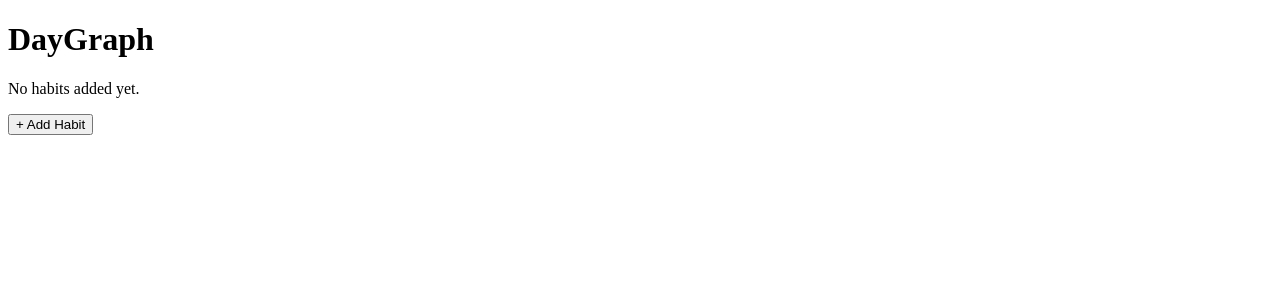
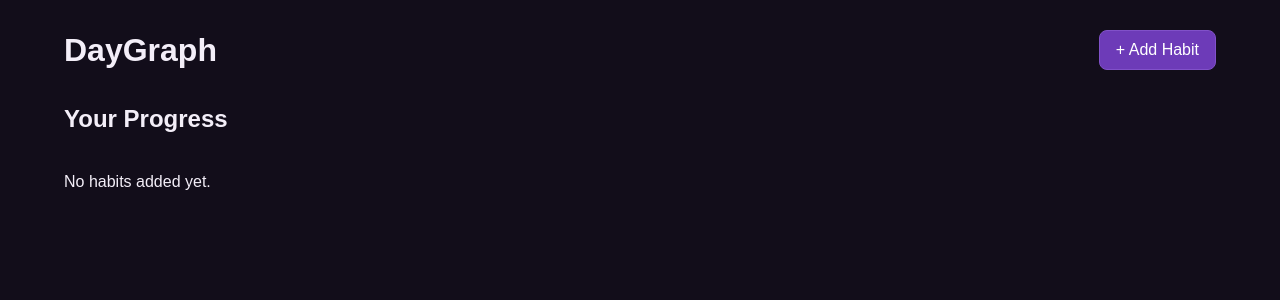
Before and after one commit to AmaanCoder786/DayGraph, a Flask app: page / in a window 1280 px wide. Shown: the top 300 px of the page. Run offline with Flask 3, Linux system fonts and the light colour scheme; data that the repository does not hold is empty.

Commit message:
Create dark purrple dashboard layout

```diff
--- /dev/null
+++ b/static/css/style.css
@@ -0,0 +1,93 @@
+body {
+    margin: 0;
+    font-family: Arial, sans-serif;
+    background: #120d1a;
+    color: #f3eef8;
+}
+
+.dashboard {
+    width: 90%;
+    max-width: 1200px;
+    margin: 40px auto;
+}
+
+.habit-grid {
+    display: grid;
+    grid-template-columns: repeat(2, 1fr);
+    gap: 20px;
+}
+
+.habit-card {
+    background: #1d1529;
+    border: 1px solid #332343;
+    border-radius: 14px;
+    padding: 20px;
+    box-shadow: 0 2px 8px rgba(0, 0, 0, 0.25);
+    transition: transform 0.2s ease, box-shadow 0.2s ease;
+}
+
+.habit-card:hover {
+    transform: translateY(-3px);
+    box-shadow: 0 5px 15px rgba(0, 0, 0, 0.4);
+}
+
+.habit-card a {
+    text-decoration: none;
+    color: inherit;
+}
+
+.habit-card h2 {
+    margin-top: 0;
+    margin-bottom: 15px;
+}
+
+.chart-container {
+    width: 100%;
+    height: 250px;
+}
+
+.dashboard-header {
+    width: 90%;
+    max-width: 1200px;
+    margin: 30px auto 0;
+    display: flex;
+    justify-content: space-between;
+    align-items: center;
+}
+
+.dashboard-header h1 {
+    margin: 0;
+}
+
+.add-habit-button {
+    text-decoration: none;
+    padding: 10px 16px;
+    border-radius: 8px;
+    background: #6d3bb8;
+    color: #ffffff;
+    border: 1px solid #8151c9;
+    transition: background 0.2s ease, transform 0.2s ease;
+}
+
+.add-habit-button:hover {
+    background: #8151c9;
+    transform: translateY(-2px);
+}
+
+.progress-title {
+    width: 90%;
+    max-width: 1200px;
+    margin: 35px auto 20px;
+}
+
+@media (max-width: 700px) {
+    .habit-grid {
+        grid-template-columns: 1fr;
+    }
+
+    .dashboard-header {
+        flex-direction: column;
+        align-items: flex-start;
+        gap: 15px;
+    }
+}
--- a/templates/home.html
+++ b/templates/home.html
@@ -4,19 +4,30 @@
     <meta charset="UTF-8">
     <meta name="viewport" content="width=device-width, initial-scale=1.0">
     <title>DayGraph</title>
+
+    <link rel="stylesheet" href="{{ url_for('static', filename='css/style.css') }}">
 </head>
 
 <body>
 
+    <header class="dashboard-header">
         <h1>DayGraph</h1>
 
-    <div>
+        <a href="{{ url_for('add_habit') }}" class="add-habit-button">
+            + Add Habit
+        </a>
+    </header>
+
+    <h2 class="progress-title">Your Progress</h2>
+
+    <div class="dashboard">
         {% if habit_data %}
+            <div class="habit-grid">
                 {% for item in habit_data %}
-                <div>
+                    <div class="habit-card">
                         <a href="{{ url_for('habit_page', habit_id=item['habit']['id']) }}">
                             <h2>{{ item['habit']['name'] }}</h2>
-                        <div style="width: 100%; max-width: 500px; height: 250px">
+                            <div class="chart-container">
                                 <canvas
                                     id="chart-{{ item['habit']['id'] }}"
                                     data-labels='{{ item["daily_totals"] | map(attribute="date") | list | tojson }}'
@@ -26,17 +37,12 @@
                             </div>
                         </a>
                     </div>
-                <hr>
                 {% endfor %}
+            </div>
         {% else %}
             <p>No habits added yet.</p>
         {% endif %}
     </div>
-
-
-    <a href="{{ url_for('add_habit') }}">
-        <button>+ Add Habit</button>
-    </a>
 
    <script src="https://cdn.jsdelivr.net/npm/chart.js"></script>
 
@@ -58,16 +64,45 @@
                     datasets: [{
                         label: habitName,
                         data: values,
-                        tension: 0.3
+                        tension: 0.3,
+                        borderColor: "#9b6de3",
+                        backgroundColor: "rgba(155, 109, 227, 0.15)",
+                        pointBackgroundColor: "#9b6de3",
+                        pointBorderColor: "#9b6de3",
+                        pointRadius: 4,
+                        fill: true
                     }]
                 },
 
                 options: {
                     responsive: true,
 
+                    plugins: {
+                        legend: {
+                            labels: {
+                                color: "#f3eef8"
+                            }
+                        }
+                    },
+
                     scales: {
+                        x: {
+                            ticks: {
+                                color: "#b9a9c9"
+                            },
+                            grid: {
+                                color: "rgba(255, 255, 255, 0.05)"
+                            }
+                        },
+
                         y: {
-                            beginAtZero: true
+                            beginAtZero: true,
+                            ticks: {
+                                color: "#b9a9c9"
+                            },
+                            grid: {
+                                color: "rgba(255, 255, 255, 0.05)"
+                            }
                         }
                     }
                 }
@@ -76,6 +111,5 @@
         });
     </script>
 
-
 </body>
 </html>
```
Lines whose indentation alone changed are shown as unchanged.
